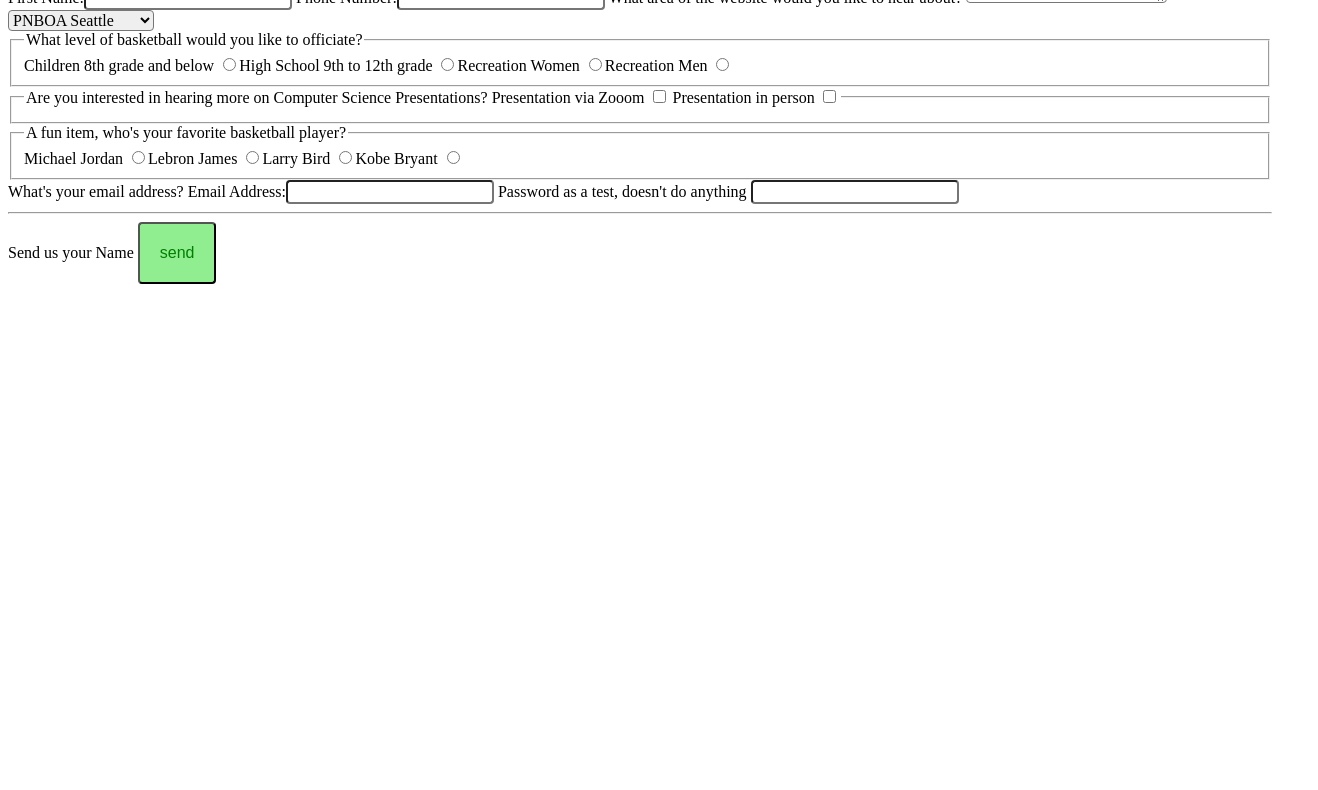
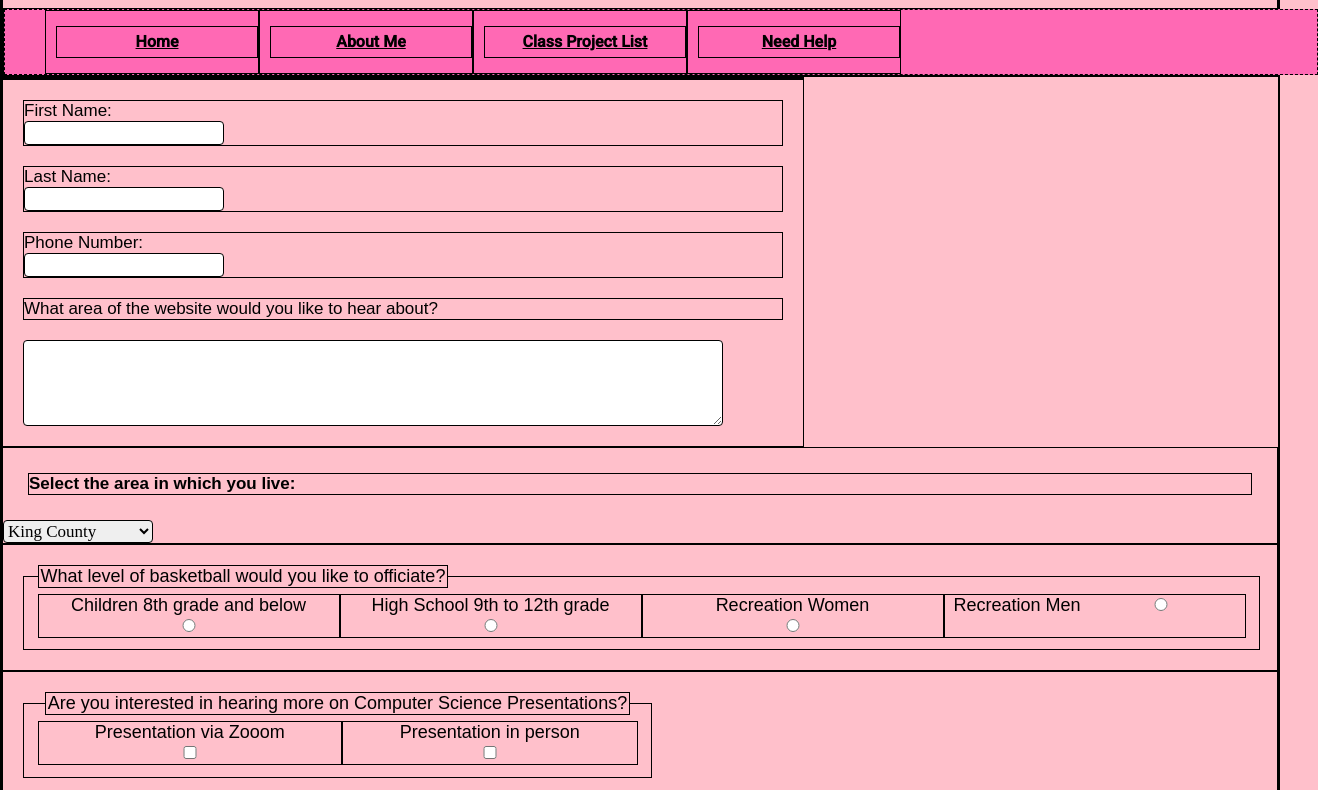
Before and after one commit to suzande/portfolio, a plain HTML site: page forms.html in a window 1280 px wide. Shown: the part 83-873 px from the top of the page, 1318 px wide, since content can reach past the window. Before the commit the page ends 800 px from the top, so only its background shows below. Drawn offline with Linux system fonts and the light colour scheme.

Commit message:
updated forms

```diff
--- a/forms.html
+++ b/forms.html
@@ -1,45 +1,62 @@
 <!DOCTYPE html>
 <html lang="en">
-<head>
     <head>
       <meta charset="utf-8">
       <title>Need Help Support</title>
       <link rel="stylesheet" type="text/css" href="styles/stylesheet.css">
     </head>
 
-<body>
-    <form method="get" name="Support Request">
-    <label>First Name:<input type="text" name="first-name"> </label>
-    <label>Phone Number:<input type="number" name="phone-number"></label>
-    <label>What area of the website would you like to hear about?</label>
-        <textarea name="area interested in" rows=4 cols="20"></textarea>
+<body class="body">
+      <header>
+        <h1>Support and Information request from Suzanne</h1>
+        <nav class="nav-wrapper">
+          <ul>
+              <li class="li-margin"><a href="index.html">Home</a></li>
+              <li class="li-margin"><a href="about-me.html">About Me</a></li>
+              <li class="li-margin"><a href="projectlist.html">Class Project List</a></li>
+              <li class="li-margin"><a href="forms.html">Need Help</a></li>
+           </ul>
+          </nav>
+       </header>
 
-    <select name="bb_association">
-        <option value="" selected>PNBOA Seattle</option>
-        <option value="">Snohomish County</option>
-        <option value="">Pierce County</option>
-        <option value="">Olympia</option>
-        <option value="">Vancouver</option>
+    <div class="name-address">
+      <form method="get" name="Support Request"></form>
+        <label class="info">First Name:<input class="input-box" type="text" name="first-name"> </label>
+        <label class="info">Last Name:<input class="input-box" type="text" name="last-name"> </label>
+        <label class="info">Phone Number:<input class="input-box"type="number" name="phone-number"></label>
+        <label class="info">What area of the website would you like to hear about?</label>
+          <textarea class="info-text" name="area interested in" rows=4 cols="100"></textarea>
+    </div>
+    <div name="bb-association">
+      <h4>Select the area in which you live:</h4>
+      <select>
+        <option value="0" selected>King County</option>
+        <option value="1">Snohomish County</option>
+        <option value="2">Pierce County</option>
+        <option value="3">Olympia County</option>
+        <option value="4">Vancouver County</option>
       </select>
-
+    </div>
+    <div>
       <fieldset class="referee">
         <legend>What level of basketball would you like to officiate?</legend>
-        <label>Children 8th grade and below
+        <label class="ref-box">Children 8th grade and below
             <input type="radio" name="young" value="young">
         </label>
-        <label>High School 9th to 12th grade
+        <label class="ref-box">High School 9th to 12th grade
             <input type="radio" name="high-school" value="high-school">
         </label>
-        <label>Recreation Women
+        <label class="ref-box">Recreation Women
             <input type="radio" name="recreation-women" value="recreation-women">
         </label>
-        <label>Recreation Men
+        <label class="ref-box">Recreation Men
             <input type="radio" name="recreation-Men" value="recreation-men">
         </label>
       </fieldset>
-
+  </div>
+    <div>
        <fieldset class="cs-class">
-        <legend>Are you interested in hearing more on Computer Science Presentations?
+        <legend>Are you interested in hearing more on Computer Science Presentations?</legend>
         <label>Presentation via Zooom
             <input type="checkbox" name="cs-zoom" value="cs-zoom">
         </label>
@@ -47,36 +64,36 @@
             <input type="checkbox" name="cs-inperson" value="cs-inperson">
         </label>
       </fieldset>
-
+  </div>
+    <div>
       <fieldset class="famous-player">
         <legend>A fun item, who's your favorite basketball player?</legend>
-        <label>Michael Jordan
+        <label class="player-name">Michael Jordan
             <input type="radio" name="michael jordan" value="michael jordan">
         </label>
-        <label>Lebron James
+        <label class="player-name">Lebron James
             <input type="radio" name="lebron james" value="lebron james">
         </label>
-        <label>Larry Bird
+        <label class="player-name">Larry Bird
             <input type="radio" name="larry bird" value="larry bird">
         </label>
-        <label>Kobe Bryant
+        <label class="player-name">Kobe Bryant
             <input type="radio" name="kobe bryant" value="kobe bryant">
         </label>
        </fieldset>
-
-    <label>What's your email address?
+   </div>
+     <div class="get-information">
+         <label>What's your email address?</label>
          <label>Email Address:<input type="email" name="email"></label>
-
 
          <label>Password as a test, doesn't do anything
              <input type="password" name="password">
         </label>
-    <hr>
-
-    <label>Send us your Name
+    </div>
+        <label class="send-form">Send the form:
           <input type="submit" value="send" name="submit">
         </label>
-    <form action="mailto:fox40suzanne@gmail.com">
-</form>
+
+    <form action="mailto:fox40suzanne@gmail.com"></form>
 </body>
 </html>
--- a/styles/stylesheet.css
+++ b/styles/stylesheet.css
@@ -1,9 +1,13 @@
 @import url('https://fonts.googleapis.com/css2?family=Architects+Daughter&family=Roboto:ital,wght@0,400;0,500;1,400&display=swap');
+
+* {
+    border: 1px solid black;
+}
 
 button, input, select, textarea {
     font-family: ionherit;
     font-size: 100%;
-    width: 150px
+    width: 150px;
     margin: 0;
     box-sizing: border-box;
     border-radius: 4px;
@@ -24,43 +28,98 @@ input[type=submit] {
     color: green;
     outline: white;
 }
+.name-address {
+    width: 800px;
+}
+.input-box {
+    width: 200px;
+}
+.info {
+    display: flex;
+    flex-direction: column;
+    margin: 20px;
+}
+.info-text {
+    display: flex;
+    flex-direction: column;
+    margin: 20px;
+    width: 700px;
+}
+h4 {
+    margin: 25px;
+}
 
-.body-form {
-    background-color: pink;
-
+.bb-association {
+    display: none
+    position: relative;
+    width: 400px;
+    margin: 60px;
+    padding-left: 20px;
 }
 .referee {
     display: flex;
-    font-size: 12px
+    text-align: left;
+    font-size: 18px;
     justify-content: space-around;
+    width: 500px;
+    margin: 20px;
+}
+.ref-box {
+    width: 300px;
+    text-align: center;
 
+}
+.level {
+    display: flex;
+    text-align: left;
+    width: 300px;
 }
 .cs-class {
     display: flex;
-    font-size: 12px
+    text-align: center;
+    font-size: 18px;
     justify-content: space-around;
+    width: 600px;
+    margin: 20px;
 
 }
 .famous-player {
     display: flex;
-    font-size: 12px
+    text-align: left;
+    font-size: 18px;
     justify-content: space-around;
+    width: 300px;
+    margin: 20px;
+}
+.player-name {
+    text-align: center;
+}
+.get-information {
+    display: flex;
+    flex-direction: column;
+    width: 500px;
+    margin: 20px;
+}
+.send-information {
+    display: flex;
+    width: 300px;
+    margin: 20px
+}
+.send-form {
+    margin: 100px
+    padding: 20px;
 }
 
-
-
-
-
 .li-margin {
-    margin: 10px;
-    padding: 20px;
+    margin: 0px;
+    padding: 0px;
+    text-align: left;
 }
 .nav-wrapper ul{
     list-style-type: none;
     width: 100%;
     display: flex;
     flex-direction: row;
-    text-align: left;
     background-color: #FF69B4;
     margin: 0;
     border-style: dashed;
@@ -69,15 +128,16 @@ input[type=submit] {
 .nav-wrapper li a {
     display: flex;
     flex-direction: row;
-    text-align: center;
-    text-decoration: none;
+    text-align: left;
+    justify-content: space-around;
     color:  black;
     font-weight:  bold;
-    width: 100px;
+    width: 200px;
     line-height: 30px;
     font-size: 16px;
-    margin-left: 100px;
+    margin-left: 10px;
     margin-top: 15px;
+    margin-bottom: 15px;
 }
 
 input[type=submit]:active {
@@ -88,7 +148,6 @@ input[type=submit]:active {
     font-family: Arial;
     font-size: 17px;
     margin: 0;
-    width: 100%;
     background-color: pink;
 }
 
@@ -182,7 +241,7 @@ p {
     font-weight: bold;
     margin: 20pt;
     }
-circle-nav {
+.circle-nav {
     list-style-type: circle;
     }
 .received {
@@ -204,7 +263,7 @@ circle-nav {
     height: 180px;
     width: 100%;
     display: flex;
-    justify-content: space-between;
+    justify-content: left;
   }
 
   section ul li:nth-child(odd) {color: white;}
```
Also changed, not shown: about-me.html (+3 -3 lines), index.html (+5 -3 lines), projectlist.html (+15 -3 lines). Lines whose indentation alone changed are shown as unchanged.
